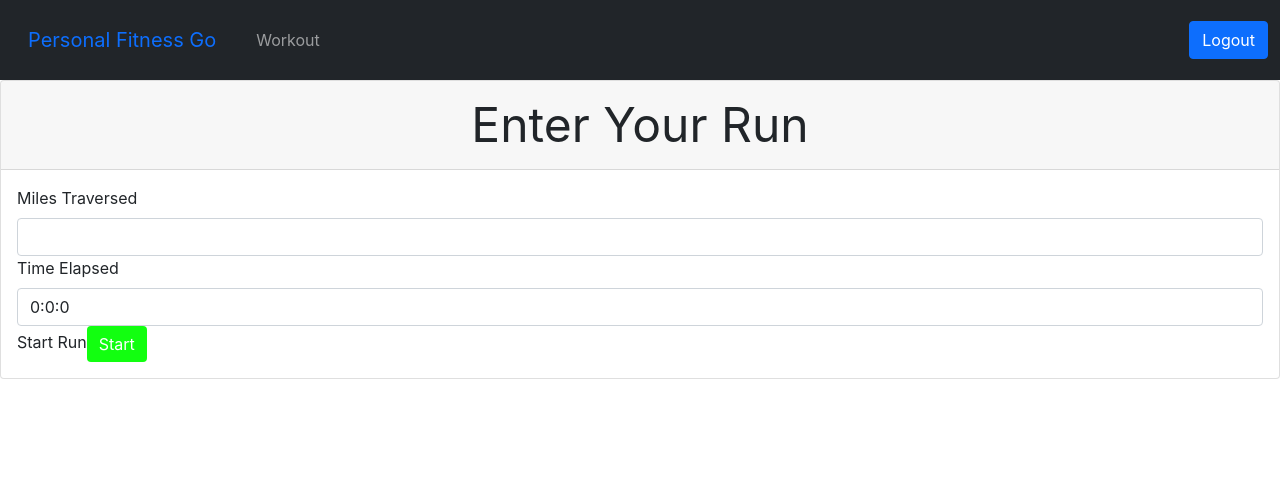
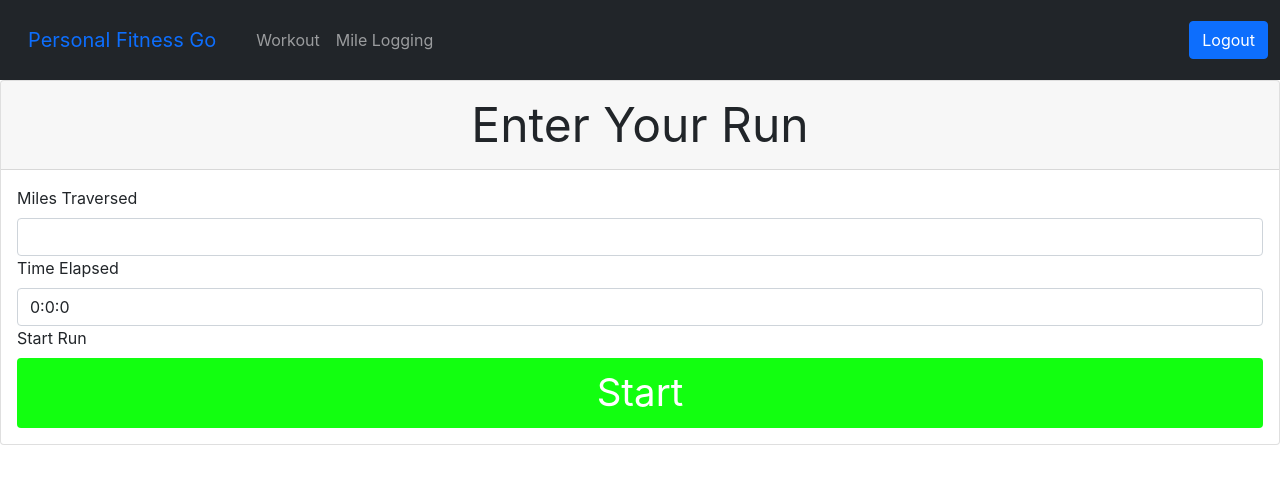
Before and after one commit to UGSLiveJordanWallace/Personal-Fitness-Go, a React (Create React App) app: page /mile-log in a window 1280 px wide. Shown: the top 484 px of the page. Built offline with nearby package versions, Linux system fonts and the light colour scheme; no server answers; sample sign-in values are in the browser's storage; the HTML template or start-up script is replaced by a standard one.

Commit message:
Third Publish Commit

```diff
--- a/src/comp/Home.js
+++ b/src/comp/Home.js
@@ -25,6 +25,7 @@ export default function Home() {
 
     try {
       await logout();
+      window.location.reload();
     } catch (e) {
       console.log(e);
     }
@@ -40,7 +41,7 @@ export default function Home() {
         <Navbar.Collapse id="responsive-navbar-nav">
           <Nav className="me-auto">
             <Nav.Link href="/workout">Workout</Nav.Link>
-            {/* <Nav.Link href="/mile-log">Mile Logging</Nav.Link> */}
+            <Nav.Link href="/mile-log">Mile Logging</Nav.Link>
           </Nav>
           <Nav>
             {!currentUser && <Button onClick={handleLogin}>Login/Signup</Button>}
--- a/src/comp/Milelog.js
+++ b/src/comp/Milelog.js
@@ -87,14 +87,24 @@ export default function Milelog() {
               <Form.Label>Start Run</Form.Label>
               {!isRunning ? (
                 <Button
-                  style={{ border: 'none', background: 'rgb(18, 255, 16)' }}
+                  style={{
+                    border: 'none',
+                    background: 'rgb(18, 255, 16)',
+                    width: '100%',
+                    fontSize: '2.4em',
+                  }}
                   onClick={handleStart}
                 >
                   Start
                 </Button>
               ) : (
                 <Button
-                  style={{ background: 'rgb(255, 18, 16)' }}
+                  style={{
+                    border: 'none',
+                    background: 'rgb(255, 18, 16)',
+                    width: '100%',
+                    fontSize: '2.4em',
+                  }}
                   onClick={handleStop}
                 >
                   Stop
--- a/src/services/Tracking.js
+++ b/src/services/Tracking.js
@@ -22,7 +22,13 @@ export default class TrackMiles {
         navigator.geolocation.watchPosition(position => {
             console.log(position.coords.latitude);
             console.log(position.coords.longitude);
+
+            // TODO: haversine implementation for distance calculation
+            // km to m conversion factor 1.61 m = km/1.61
         })
     }
 
+    // TODO: Initialize Haversine Function
+    // Reference: http://www.movable-type.co.uk/scripts/latlong.html
+
 }
```
